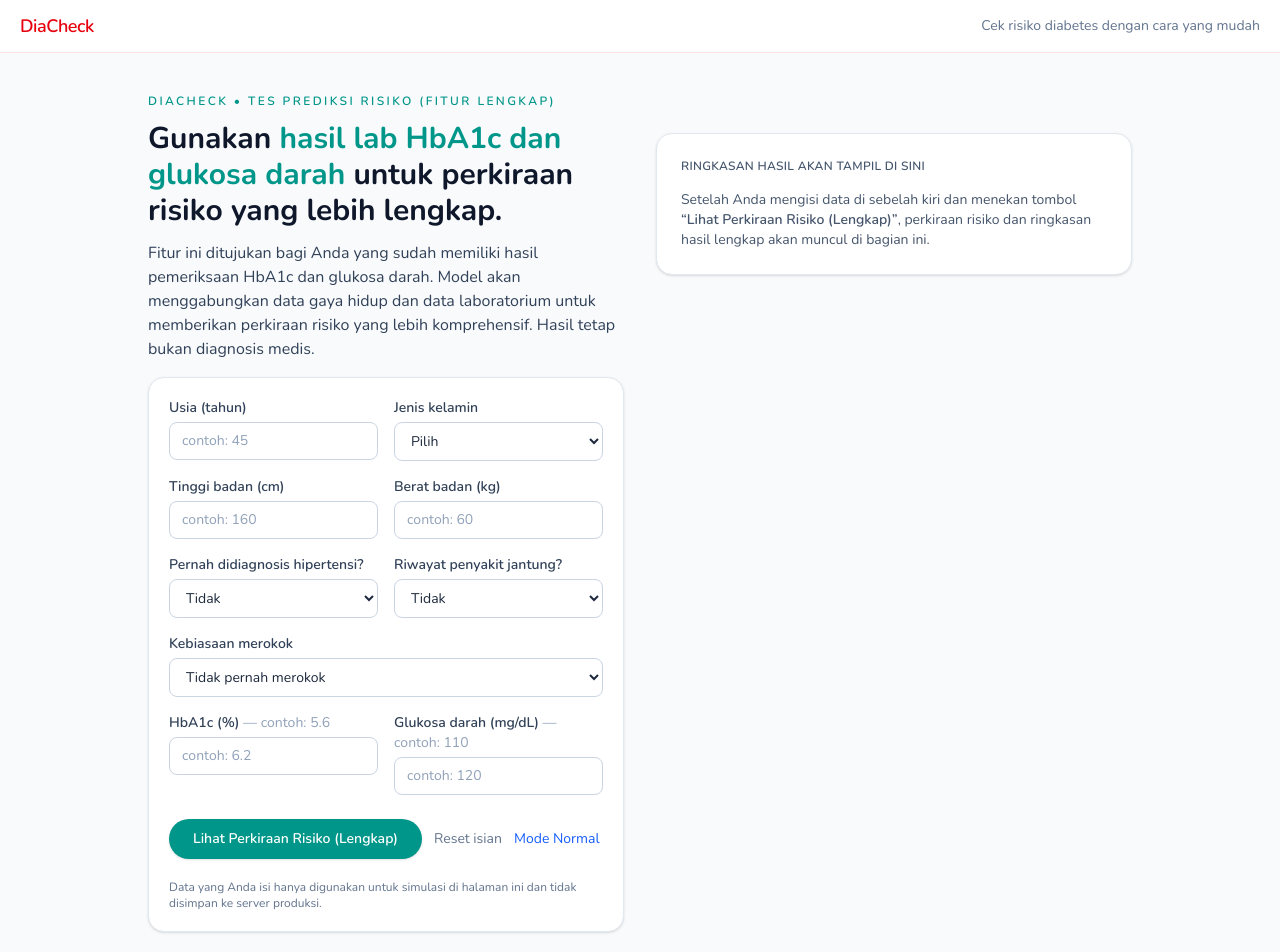
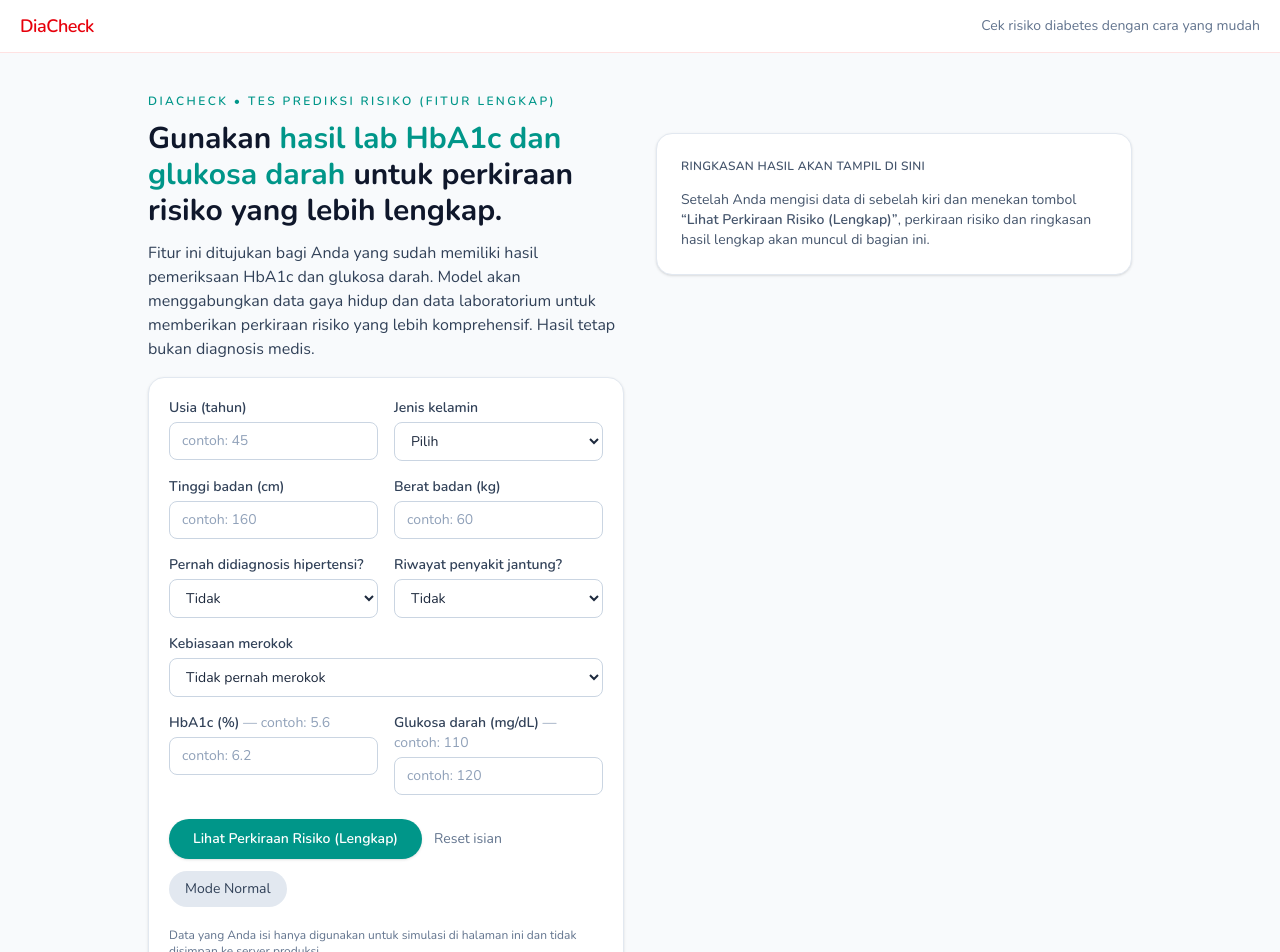
Before and after one commit to zhaaagit/diacheck, a Next.js app: page /full in a window 1280 px wide. Shown: the top 952 px of the page. Built offline with nearby package versions, Linux system fonts and the light colour scheme; no server answers.

Commit message:
button configuration

```diff
--- a/app/full/page.js
+++ b/app/full/page.js
@@ -1,7 +1,4 @@
 "use client";
-
-import Link from "next/link";
-
 const API_BASE =
   process.env.NEXT_PUBLIC_API_BASE ||
   "https://pirpir-diacheck-backend.hf.space";
@@ -363,10 +360,13 @@
               >
                 Reset isian
               </button>
-              <Link
-                href="/start"
-                  className="text-xs sm:text-sm text-blue-600 hover:text-blue-800"
-              >Mode Normal</Link>
+              <a
+                 href="/start"
+                  className="inline-flex items-center justify-center rounded-full bg-slate-200 px-4 py-2 text-xs sm:text-sm font-medium text-slate-700 hover:bg-slate-300 transition"
+              >
+                 Mode Normal
+              </a>
+
 
             </div>
 
--- a/app/start/page.js
+++ b/app/start/page.js
@@ -1,8 +1,4 @@
 "use client";
-
-import Link from "next/link";
-
-
 const API_BASE =
   process.env.NEXT_PUBLIC_API_BASE ||
   "https://pirpir-diacheck-backend.hf.space";
@@ -308,10 +304,13 @@
               >
                 Reset isian
               </button>
-              <Link
+               <a
                 href="/full"
-                 className="text-xs sm:text-sm text-blue-600 hover:text-blue-800"
-              >Mode Advance</Link>
+                  className="inline-flex items-center justify-center rounded-full bg-slate-200 px-4 py-2 text-xs sm:text-sm font-medium text-slate-700 hover:bg-slate-300 transition"
+              >
+                Mode Advance
+              </a>
+
             </div>
 
             <p className="text-[11px] sm:text-xs text-slate-500 pt-1">
```
